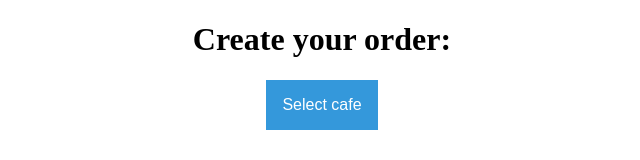
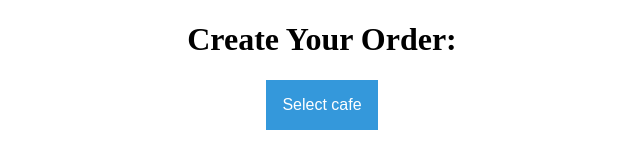
Before and after one commit to nevoniuk/CoffeeShop, a plain HTML site: page order_form.html in a window 1280 px wide. Shown: the top 160 px of the page, without its empty margins (318-958 px from the left). Drawn offline with Linux system fonts and the light colour scheme.

Commit message:
Update order_form.html

```diff
--- a/order_form.html
+++ b/order_form.html
@@ -8,7 +8,7 @@
 
   <body>
     <center>
-      <h1> Create your order: </h1>
+      <h1> Create Your Order: </h1>
       <div class="dropdown">
   <button onclick="myFunction1()" class="dropbtn">Select cafe</button>
   <div id="myDropdown1" class="dropdown-content">
```
